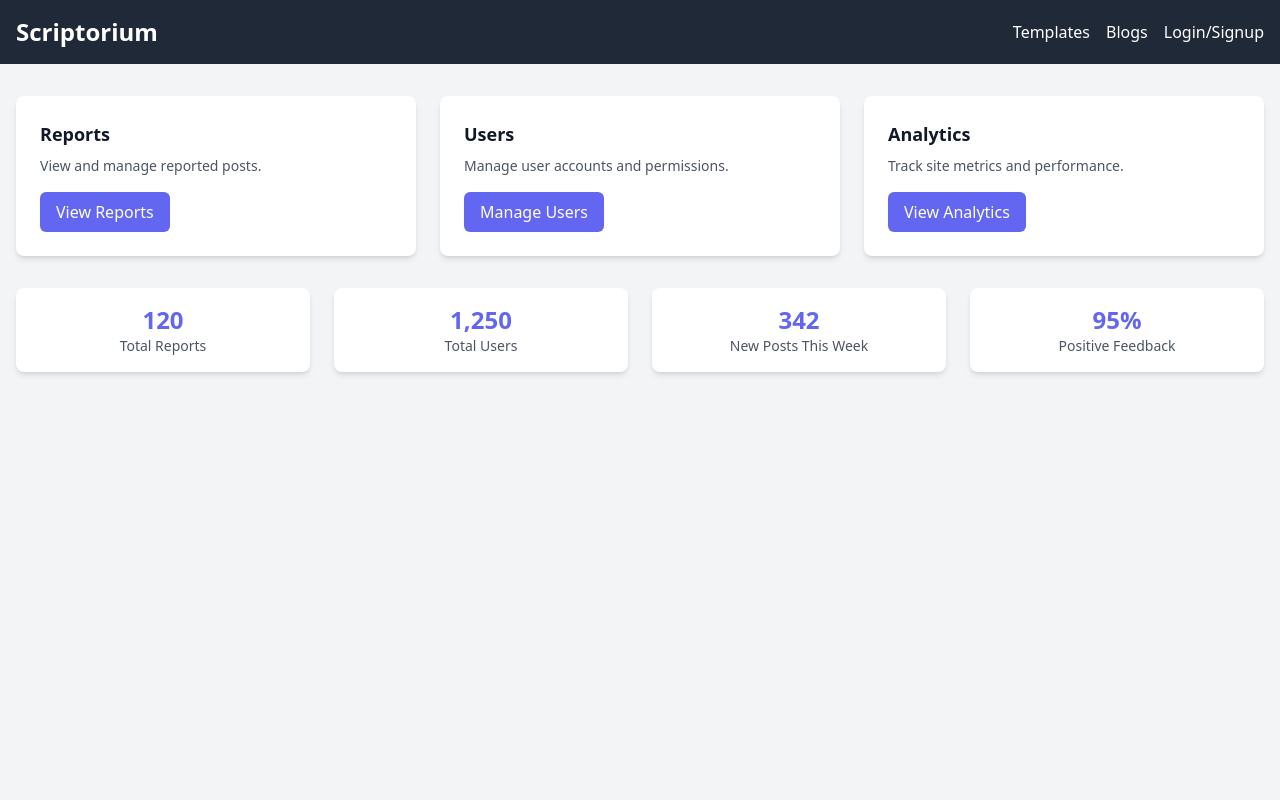
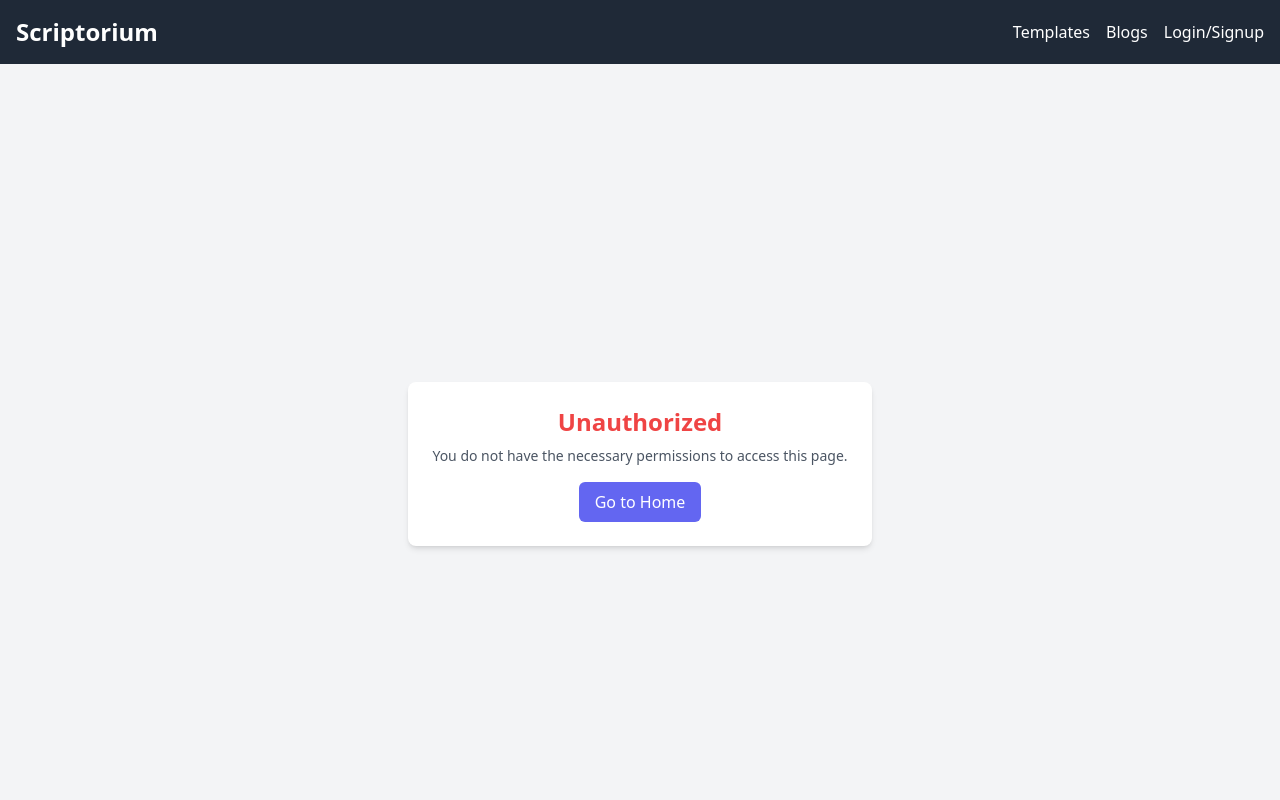
Before and after one commit to SwarupUkil/Scriptorium, a Next.js app in the folder scriptorium/: page /admin in a window 1280 px wide. Shown: the top 800 px of the page. Built offline with nearby package versions, Linux system fonts and the light colour scheme.

Commit message:
Add extra restrictions for non-admins users to view admin pages

```diff
--- /dev/null
+++ b/scriptorium/src/components/Admin/AdminAuthWrapper.tsx
@@ -0,0 +1,58 @@
+import React, { useEffect, useState } from "react";
+import { useRouter } from "next/router";
+import {AUTH} from "@/utils/validateConstants";
+
+type AdminAuthWrapperProps = {
+    children: React.ReactNode; // The content to render if authorized
+};
+
+const AdminAuthWrapper: React.FC<AdminAuthWrapperProps> = ({ children }) => {
+    const [isAuthorized, setIsAuthorized] = useState<boolean | null>(null);
+    const router = useRouter();
+
+    useEffect(() => {
+        // Fetch user type from local storage
+        const userType = localStorage.getItem("userRole");
+
+        // Check if user is an admin
+        if (userType === AUTH.ADMIN) {
+            setIsAuthorized(true);
+        } else {
+            setIsAuthorized(false);
+        }
+    }, []);
+
+    if (isAuthorized === null) {
+        // Show a loading state while checking
+        return (
+            <div className="min-h-screen flex items-center justify-center bg-gray-100 dark:bg-gray-900 text-gray-900 dark:text-gray-100">
+                <p className="text-lg font-medium">Checking Authorization...</p>
+            </div>
+        );
+    }
+
+    if (!isAuthorized) {
+        // Unauthorized message
+        return (
+            <div className="min-h-screen flex items-center justify-center bg-gray-100 dark:bg-gray-900 text-gray-900 dark:text-gray-100">
+                <div className="bg-white dark:bg-gray-800 rounded-lg shadow-md p-6 text-center">
+                    <h1 className="text-2xl font-semibold text-red-500">Unauthorized</h1>
+                    <p className="text-sm text-gray-600 dark:text-gray-400 mt-2">
+                        You do not have the necessary permissions to access this page.
+                    </p>
+                    <button
+                        onClick={() => router.push("/")} // Redirect to home or login
+                        className="mt-4 px-4 py-2 bg-indigo-500 text-white rounded-md hover:bg-indigo-600"
+                    >
+                        Go to Home
+                    </button>
+                </div>
+            </div>
+        );
+    }
+
+    // Render children if authorized
+    return <>{children}</>;
+};
+
+export default AdminAuthWrapper;
--- a/scriptorium/src/pages/admin/index.tsx
+++ b/scriptorium/src/pages/admin/index.tsx
@@ -1,8 +1,10 @@
 import React from "react";
 import Link from "next/link";
+import AdminAuthWrapper from "@/components/Admin/AdminAuthWrapper";
 
 const AdminPage: React.FC = () => {
     return (
+        <AdminAuthWrapper>
             <div className="min-h-screen bg-gray-100 dark:bg-gray-900 text-gray-900 dark:text-gray-100">
 
                 {/* Main Content */}
@@ -16,7 +18,8 @@ const AdminPage: React.FC = () => {
                             <p className="text-sm text-gray-600 dark:text-gray-400">
                                 View and manage reported posts.
                             </p>
-                        <Link href="/admin/reports/" className="mt-4 px-4 py-2 bg-indigo-500 text-white rounded-md hover:bg-indigo-600 inline-block">
+                            <Link href="/admin/reports/"
+                                  className="mt-4 px-4 py-2 bg-indigo-500 text-white rounded-md hover:bg-indigo-600 inline-block">
                                 View Reports
                             </Link>
                         </div>
@@ -66,6 +69,7 @@ const AdminPage: React.FC = () => {
                 </div>
 
             </div>
+        </AdminAuthWrapper>
     );
 };
 
--- a/scriptorium/src/pages/admin/reports/[id].tsx
+++ b/scriptorium/src/pages/admin/reports/[id].tsx
@@ -6,6 +6,7 @@ import Pagination from "@/components/Pagination";
 import { PaginationState } from "@/types/PaginationType";
 import ReportCard from "@/components/Card/ReportCard";
 import { calcTotalPages, handlePageChange } from "@/utils/frontend-helper/paginationHelper";
+import AdminAuthWrapper from "@/components/Admin/AdminAuthWrapper";
 
 const ReportsOfPost: React.FC = () => {
     const router = useRouter();
@@ -93,6 +94,7 @@ const ReportsOfPost: React.FC = () => {
     };
 
     return (
+        <AdminAuthWrapper>
             <div className="min-h-screen bg-gray-100 dark:bg-gray-900 text-gray-900 dark:text-gray-100">
                 <div className="container mx-auto px-4 py-8">
                     <h1 className="text-2xl font-bold mb-6">Reports for Post ID: {id}</h1>
@@ -124,7 +126,7 @@ const ReportsOfPost: React.FC = () => {
                     {/* Reports as Cards */}
                     <div className="grid grid-cols-1 sm:grid-cols-2 lg:grid-cols-3 gap-6">
                         {reports.map((report) => (
-                        <ReportCard key={report.id} report={report} onClose={handleClose} />
+                            <ReportCard key={report.id} report={report} onClose={handleClose}/>
                         ))}
                     </div>
 
@@ -135,6 +137,7 @@ const ReportsOfPost: React.FC = () => {
                     />
                 </div>
             </div>
+        </AdminAuthWrapper>
     );
 };
 
--- a/scriptorium/src/pages/admin/reports/index.tsx
+++ b/scriptorium/src/pages/admin/reports/index.tsx
@@ -6,6 +6,7 @@ import {PaginationState} from "@/types/PaginationType";
 import {tokenMiddleware} from "@/services/TokenMiddleware";
 import ReportTable from "@/components/Table/ReportTable";
 import {useRouter} from "next/router";
+import AdminAuthWrapper from "@/components/Admin/AdminAuthWrapper";
 
 const ReportsPage: React.FC = () => {
 
@@ -49,6 +50,7 @@ const ReportsPage: React.FC = () => {
     };
 
     return (
+        <AdminAuthWrapper>
             <div className="min-h-screen bg-gray-100 dark:bg-gray-900 text-gray-900 dark:text-gray-100">
                 <div className="container mx-auto px-4 py-8">
                     {/* Header */}
@@ -61,9 +63,10 @@ const ReportsPage: React.FC = () => {
 
                     {/* Placeholder for Top Reports */}
                     <section className="mb-12">
-                    <h2 className="text-2xl font-semibold mb-0">Top Reports</h2>
+                        <h2 className="text-2xl font-semibold mb-2">Top Reports</h2>
 
-                    <div className="bg-white dark:bg-gray-900 w-full h-full flex-grow flex flex-col justify-around p-6">
+                        <div
+                            className="bg-white dark:bg-gray-900 w-full h-full flex-grow flex flex-col justify-around p-6">
                             <div className="flex flex-col ">
                                 <ReportTable data={data} onRowClick={handleRowClick}/>
                             </div>
@@ -77,6 +80,7 @@ const ReportsPage: React.FC = () => {
 
                 </div>
             </div>
+        </AdminAuthWrapper>
     );
 };
 
```
Lines whose indentation alone changed are shown as unchanged.
